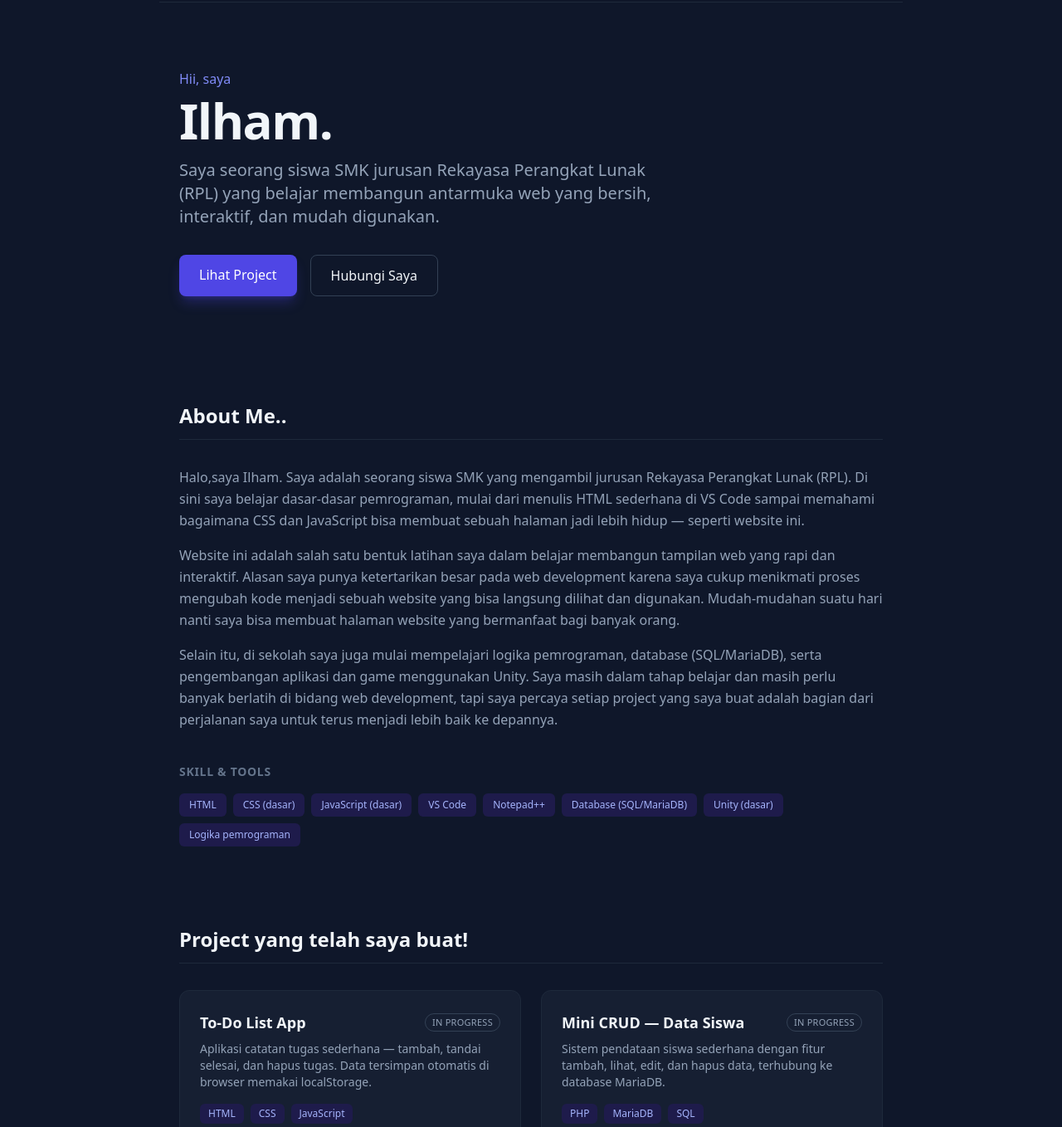
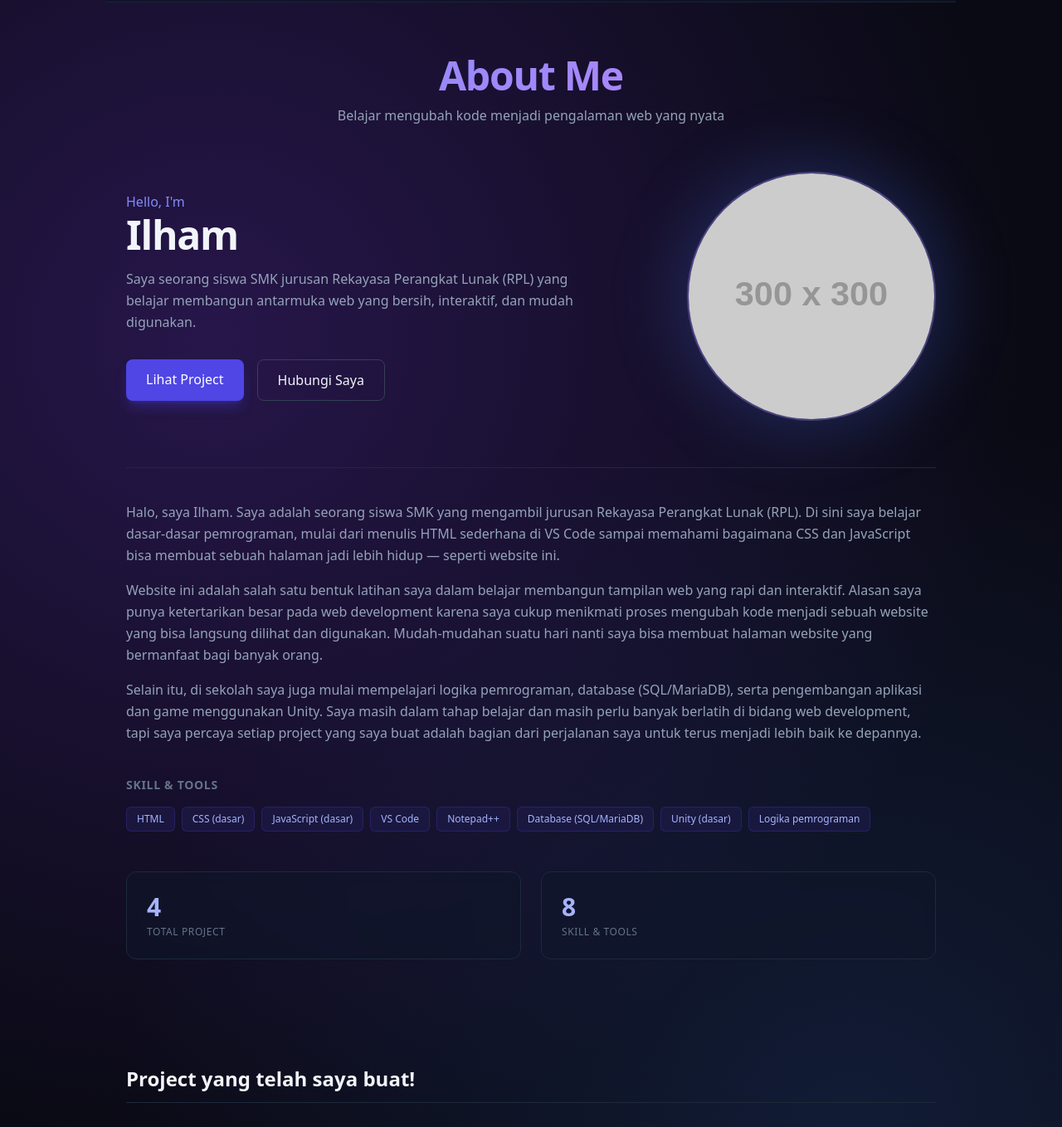
Before and after one commit to ilhamdev03/portofolio-ilham, a plain HTML site: page index.html in a window 1280 px wide. Shown: the part 74-1432 px from the top of the page at 83% size. Drawn offline with nearby package versions, Linux system fonts and the light colour scheme; placeholder pictures from the web are drawn by us.

Commit message:
Update index.html

```diff
--- a/index.html
+++ b/index.html
@@ -10,12 +10,43 @@
 <style>
   html { scroll-behavior: smooth; }
   section, header { scroll-margin-top: 90px; }
+
+  body {
+    background-color: #0a0a14;
+    background-image:
+      radial-gradient(circle at 20% 20%, rgba(124, 58, 237, 0.25), transparent 45%),
+      radial-gradient(circle at 80% 60%, rgba(59, 130, 246, 0.15), transparent 50%);
+  }
+
+  /* Foto profil bulat + efek glow */
+  .photo-frame {
+    position: relative;
+    width: 300px;
+    height: 300px;
+  }
+  .photo-glow {
+    position: absolute;
+    inset: -30px;
+    background: radial-gradient(circle, rgba(147, 51, 234, 0.45) 0%, rgba(59, 130, 246, 0.2) 55%, transparent 75%);
+    filter: blur(35px);
+    border-radius: 9999px;
+    z-index: 0;
+  }
+  .photo-frame img {
+    position: relative;
+    z-index: 1;
+    width: 100%;
+    height: 100%;
+    object-fit: cover;
+    border-radius: 9999px;
+    border: 2px solid rgba(167, 139, 250, 0.35);
+  }
 </style>
 </head>
-<body class="bg-slate-900 text-slate-100 font-sans antialiased selection:bg-indigo-500 selection:text-white">
+<body class="text-slate-100 font-sans antialiased selection:bg-indigo-500 selection:text-white">
 
 <!-- Navbar -->
-<nav class="sticky top-0 z-50 bg-slate-900/80 backdrop-blur border-b border-slate-800 max-w-4xl mx-auto px-6 py-6 flex justify-between items-center">
+<nav class="sticky top-0 z-50 bg-slate-900/70 backdrop-blur border-b border-slate-800/70 max-w-5xl mx-auto px-6 py-6 flex justify-between items-center">
   <span class="font-bold text-lg text-indigo-400">Ilham.dev</span>
   <div class="space-x-6 text-sm text-slate-300">
     <a href="#about" class="hover:text-indigo-400 transition">About</a>
@@ -24,25 +55,39 @@
   </div>
 </nav>
 
-<!-- Hero Section -->
-<header class="max-w-4xl mx-auto px-6 py-20 flex flex-col items-start">
-  <span class="text-indigo-400 font-medium mb-2">Hii, saya</span>
-  <h1 class="text-4xl md:text-6xl font-extrabold tracking-tight mb-4">Ilham.</h1>
-  <p class="text-lg md:text-xl text-slate-400 max-w-xl mb-8">
-    Saya seorang siswa SMK jurusan Rekayasa Perangkat Lunak (RPL) yang belajar membangun antarmuka web yang bersih, interaktif, dan mudah digunakan.
-  </p>
-  <div class="flex space-x-4">
-    <a href="#projects" class="bg-indigo-600 hover:bg-indigo-500 text-white px-6 py-3 rounded-lg font-medium transition shadow-lg shadow-indigo-600/30">Lihat Project</a>
-    <a href="#contact" class="border border-slate-700 hover:border-slate-500 px-6 py-3 rounded-lg font-medium transition">Hubungi Saya</a>
+<!-- About / Hero Section -->
+<section id="about" class="max-w-5xl mx-auto px-6 pt-16 pb-20">
+  <div class="text-center mb-14">
+    <h2 class="text-3xl md:text-5xl font-extrabold tracking-tight bg-gradient-to-r from-indigo-400 to-purple-400 bg-clip-text text-transparent">About Me</h2>
+    <p class="text-slate-400 mt-3">Belajar mengubah kode menjadi pengalaman web yang nyata</p>
   </div>
-</header>
 
-<!-- About Section -->
-<section id="about" class="max-w-4xl mx-auto px-6 py-12">
-  <h2 class="text-2xl font-bold mb-8 border-b border-slate-800 pb-3">About Me..</h2>
-  <div class="space-y-4 text-slate-400 leading-relaxed">
+  <div class="flex flex-col-reverse md:flex-row items-center gap-12">
+    <!-- Teks -->
+    <div class="flex-1">
+      <p class="text-indigo-400 font-medium mb-1">Hello, I'm</p>
+      <h1 class="text-3xl md:text-5xl font-extrabold tracking-tight mb-4">Ilham</h1>
+      <p class="text-slate-400 leading-relaxed max-w-xl mb-8">
+        Saya seorang siswa SMK jurusan Rekayasa Perangkat Lunak (RPL) yang belajar membangun antarmuka web yang bersih, interaktif, dan mudah digunakan.
+      </p>
+      <div class="flex flex-wrap gap-4">
+        <a href="#projects" class="bg-indigo-600 hover:bg-indigo-500 text-white px-6 py-3 rounded-lg font-medium transition shadow-lg shadow-indigo-600/30">Lihat Project</a>
+        <a href="#contact" class="border border-slate-700 hover:border-slate-500 px-6 py-3 rounded-lg font-medium transition">Hubungi Saya</a>
+      </div>
+    </div>
+
+    <!-- Foto -->
+    <div class="photo-frame shrink-0">
+      <div class="photo-glow"></div>
+      <!-- GANTI src di bawah ini dengan foto kamu, contoh: images/foto-ilham.jpg -->
+      <img src="images/foto-ilham.jpg" alt="Foto Ilham" onerror="this.src='https://placehold.co/300x300/1e1b3a/a78bfa?text=Foto+Kamu'">
+    </div>
+  </div>
+
+  <!-- Deskripsi lengkap -->
+  <div class="space-y-4 text-slate-400 leading-relaxed mt-14 border-t border-slate-800 pt-10">
     <p>
-      Halo,saya Ilham. Saya adalah seorang siswa SMK yang mengambil jurusan
+      Halo, saya Ilham. Saya adalah seorang siswa SMK yang mengambil jurusan
       Rekayasa Perangkat Lunak (RPL). Di sini saya belajar dasar-dasar pemrograman,
       mulai dari menulis HTML sederhana di VS Code sampai memahami bagaimana CSS
       dan JavaScript bisa membuat sebuah halaman jadi lebih hidup — seperti website ini.
@@ -67,78 +112,90 @@
   <div class="mt-10">
     <h3 class="text-sm uppercase tracking-wider text-slate-500 font-semibold mb-4">Skill &amp; Tools</h3>
     <div class="flex flex-wrap gap-2">
-      <span class="text-xs bg-indigo-950 text-indigo-300 px-3 py-1.5 rounded-md">HTML</span>
-      <span class="text-xs bg-indigo-950 text-indigo-300 px-3 py-1.5 rounded-md">CSS (dasar)</span>
-      <span class="text-xs bg-indigo-950 text-indigo-300 px-3 py-1.5 rounded-md">JavaScript (dasar)</span>
-      <span class="text-xs bg-indigo-950 text-indigo-300 px-3 py-1.5 rounded-md">VS Code</span>
-      <span class="text-xs bg-indigo-950 text-indigo-300 px-3 py-1.5 rounded-md">Notepad++</span>
-      <span class="text-xs bg-indigo-950 text-indigo-300 px-3 py-1.5 rounded-md">Database (SQL/MariaDB)</span>
-      <span class="text-xs bg-indigo-950 text-indigo-300 px-3 py-1.5 rounded-md">Unity (dasar)</span>
-      <span class="text-xs bg-indigo-950 text-indigo-300 px-3 py-1.5 rounded-md">Logika pemrograman</span>
+      <span class="text-xs bg-indigo-950/60 border border-indigo-800/40 text-indigo-300 px-3 py-1.5 rounded-md">HTML</span>
+      <span class="text-xs bg-indigo-950/60 border border-indigo-800/40 text-indigo-300 px-3 py-1.5 rounded-md">CSS (dasar)</span>
+      <span class="text-xs bg-indigo-950/60 border border-indigo-800/40 text-indigo-300 px-3 py-1.5 rounded-md">JavaScript (dasar)</span>
+      <span class="text-xs bg-indigo-950/60 border border-indigo-800/40 text-indigo-300 px-3 py-1.5 rounded-md">VS Code</span>
+      <span class="text-xs bg-indigo-950/60 border border-indigo-800/40 text-indigo-300 px-3 py-1.5 rounded-md">Notepad++</span>
+      <span class="text-xs bg-indigo-950/60 border border-indigo-800/40 text-indigo-300 px-3 py-1.5 rounded-md">Database (SQL/MariaDB)</span>
+      <span class="text-xs bg-indigo-950/60 border border-indigo-800/40 text-indigo-300 px-3 py-1.5 rounded-md">Unity (dasar)</span>
+      <span class="text-xs bg-indigo-950/60 border border-indigo-800/40 text-indigo-300 px-3 py-1.5 rounded-md">Logika pemrograman</span>
+    </div>
+  </div>
+
+  <!-- Ringkasan -->
+  <div class="grid sm:grid-cols-2 gap-6 mt-12">
+    <div class="bg-slate-900/60 border border-slate-800 rounded-xl p-6 backdrop-blur">
+      <p class="text-3xl font-bold text-indigo-300">4</p>
+      <p class="text-xs uppercase tracking-wider text-slate-500 mt-1">Total Project</p>
+    </div>
+    <div class="bg-slate-900/60 border border-slate-800 rounded-xl p-6 backdrop-blur">
+      <p class="text-3xl font-bold text-indigo-300">8</p>
+      <p class="text-xs uppercase tracking-wider text-slate-500 mt-1">Skill &amp; Tools</p>
     </div>
   </div>
 </section>
 
 <!-- Projects Section -->
-<section id="projects" class="max-w-4xl mx-auto px-6 py-12">
+<section id="projects" class="max-w-5xl mx-auto px-6 py-12">
   <h2 class="text-2xl font-bold mb-8 border-b border-slate-800 pb-3">Project yang telah saya buat!</h2>
   <div class="grid md:grid-cols-2 gap-6">
 
     <!-- Project 1 -->
-    <div class="bg-slate-800/50 border border-slate-800 rounded-xl p-6 hover:border-indigo-500/50 transition">
+    <div class="bg-slate-900/60 border border-slate-800 rounded-xl p-6 hover:border-indigo-500/50 transition backdrop-blur">
       <div class="flex items-center justify-between mb-2">
         <h3 class="text-lg font-semibold">To-Do List App</h3>
         <span class="text-[11px] uppercase tracking-wide text-slate-400 border border-slate-700 px-2 py-0.5 rounded-full">In Progress</span>
       </div>
       <p class="text-slate-400 text-sm mb-4">Aplikasi catatan tugas sederhana — tambah, tandai selesai, dan hapus tugas. Data tersimpan otomatis di browser memakai localStorage.</p>
       <div class="flex gap-2 mb-4">
-        <span class="text-xs bg-indigo-950 text-indigo-300 px-2.5 py-1 rounded-md">HTML</span>
-        <span class="text-xs bg-indigo-950 text-indigo-300 px-2.5 py-1 rounded-md">CSS</span>
-        <span class="text-xs bg-indigo-950 text-indigo-300 px-2.5 py-1 rounded-md">JavaScript</span>
+        <span class="text-xs bg-indigo-950/60 text-indigo-300 px-2.5 py-1 rounded-md">HTML</span>
+        <span class="text-xs bg-indigo-950/60 text-indigo-300 px-2.5 py-1 rounded-md">CSS</span>
+        <span class="text-xs bg-indigo-950/60 text-indigo-300 px-2.5 py-1 rounded-md">JavaScript</span>
       </div>
       <span class="text-slate-500 text-sm">Demo &amp; Source (segera)</span>
     </div>
 
     <!-- Project 2 -->
-    <div class="bg-slate-800/50 border border-slate-800 rounded-xl p-6 hover:border-indigo-500/50 transition">
+    <div class="bg-slate-900/60 border border-slate-800 rounded-xl p-6 hover:border-indigo-500/50 transition backdrop-blur">
       <div class="flex items-center justify-between mb-2">
         <h3 class="text-lg font-semibold">Mini CRUD — Data Siswa</h3>
         <span class="text-[11px] uppercase tracking-wide text-slate-400 border border-slate-700 px-2 py-0.5 rounded-full">In Progress</span>
       </div>
       <p class="text-slate-400 text-sm mb-4">Sistem pendataan siswa sederhana dengan fitur tambah, lihat, edit, dan hapus data, terhubung ke database MariaDB.</p>
       <div class="flex gap-2 mb-4">
-        <span class="text-xs bg-indigo-950 text-indigo-300 px-2.5 py-1 rounded-md">PHP</span>
-        <span class="text-xs bg-indigo-950 text-indigo-300 px-2.5 py-1 rounded-md">MariaDB</span>
-        <span class="text-xs bg-indigo-950 text-indigo-300 px-2.5 py-1 rounded-md">SQL</span>
+        <span class="text-xs bg-indigo-950/60 text-indigo-300 px-2.5 py-1 rounded-md">PHP</span>
+        <span class="text-xs bg-indigo-950/60 text-indigo-300 px-2.5 py-1 rounded-md">MariaDB</span>
+        <span class="text-xs bg-indigo-950/60 text-indigo-300 px-2.5 py-1 rounded-md">SQL</span>
       </div>
       <span class="text-slate-500 text-sm">Demo &amp; Source (segera)</span>
     </div>
 
     <!-- Project 3 -->
-    <div class="bg-slate-800/50 border border-slate-800 rounded-xl p-6 hover:border-indigo-500/50 transition">
+    <div class="bg-slate-900/60 border border-slate-800 rounded-xl p-6 hover:border-indigo-500/50 transition backdrop-blur">
       <div class="flex items-center justify-between mb-2">
         <h3 class="text-lg font-semibold">Kalkulator BMI</h3>
         <span class="text-[11px] uppercase tracking-wide text-slate-400 border border-slate-700 px-2 py-0.5 rounded-full">In Progress</span>
       </div>
       <p class="text-slate-400 text-sm mb-4">Kalkulator sederhana untuk menghitung Body Mass Index dari berat dan tinggi badan, lengkap dengan kategori hasilnya.</p>
       <div class="flex gap-2 mb-4">
-        <span class="text-xs bg-indigo-950 text-indigo-300 px-2.5 py-1 rounded-md">HTML</span>
-        <span class="text-xs bg-indigo-950 text-indigo-300 px-2.5 py-1 rounded-md">CSS</span>
-        <span class="text-xs bg-indigo-950 text-indigo-300 px-2.5 py-1 rounded-md">JavaScript</span>
+        <span class="text-xs bg-indigo-950/60 text-indigo-300 px-2.5 py-1 rounded-md">HTML</span>
+        <span class="text-xs bg-indigo-950/60 text-indigo-300 px-2.5 py-1 rounded-md">CSS</span>
+        <span class="text-xs bg-indigo-950/60 text-indigo-300 px-2.5 py-1 rounded-md">JavaScript</span>
       </div>
       <span class="text-slate-500 text-sm">Demo &amp; Source (segera)</span>
     </div>
 
     <!-- Project 4 -->
-    <div class="bg-slate-800/50 border border-slate-800 rounded-xl p-6 hover:border-indigo-500/50 transition">
+    <div class="bg-slate-900/60 border border-slate-800 rounded-xl p-6 hover:border-indigo-500/50 transition backdrop-blur">
       <div class="flex items-center justify-between mb-2">
         <h3 class="text-lg font-semibold">Edukasi Pubertas Remaja Laki-Laki</h3>
         <span class="text-[11px] uppercase tracking-wide text-emerald-400 border border-emerald-400 px-2 py-0.5 rounded-full">Done</span>
       </div>
       <p class="text-slate-400 text-sm mb-4">Simulasi "film" edukasi interaktif seputar fase-fase pubertas pada remaja laki-laki — lengkap dengan informasi statis dan kamus istilah medis di tiap bagiannya.</p>
       <div class="flex gap-2 mb-4">
-        <span class="text-xs bg-indigo-950 text-indigo-300 px-2.5 py-1 rounded-md">HTML</span>
-        <span class="text-xs bg-indigo-950 text-indigo-300 px-2.5 py-1 rounded-md">JavaScript</span>
+        <span class="text-xs bg-indigo-950/60 text-indigo-300 px-2.5 py-1 rounded-md">HTML</span>
+        <span class="text-xs bg-indigo-950/60 text-indigo-300 px-2.5 py-1 rounded-md">JavaScript</span>
       </div>
       <a href="pubertas.html" class="text-indigo-400 text-sm font-medium hover:underline">Lihat Project! &rarr;</a>
     </div>
@@ -147,7 +204,7 @@
 </section>
 
 <!-- Footer / Contact -->
-<footer id="contact" class="max-w-4xl mx-auto px-6 py-20 border-t border-slate-800 text-center">
+<footer id="contact" class="max-w-5xl mx-auto px-6 py-20 border-t border-slate-800 text-center">
   <h2 class="text-2xl font-bold mb-4">Kontak Saya!</h2>
   <p class="text-slate-400 mb-6 max-w-md mx-auto">Jika punya pertanyaan dan saran, jangan ragu untuk menghubungi saya.</p>
   <a href="mailto:tabailham08@gmail.com" class="inline-block bg-slate-800 hover:bg-slate-700 border border-slate-700 px-6 py-3 rounded-lg font-medium transition mb-8">Kirim Email</a>
```
